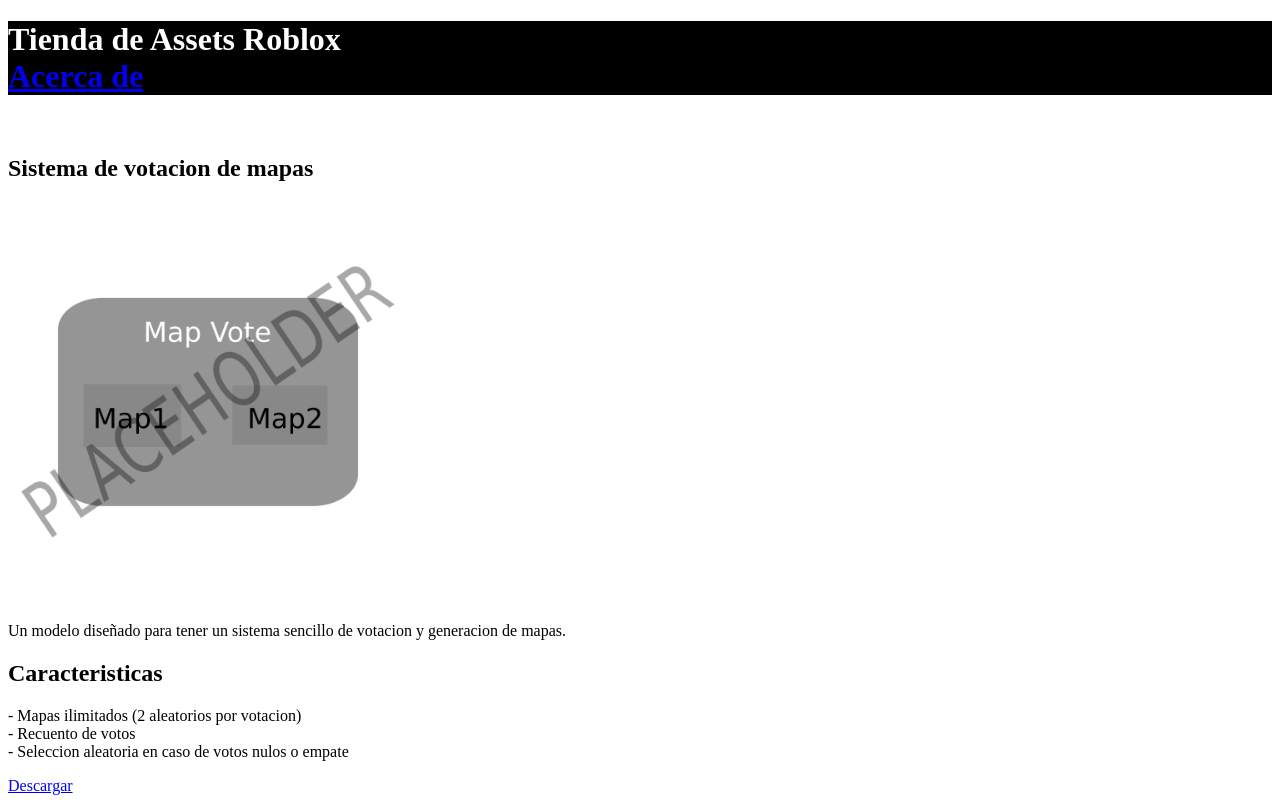
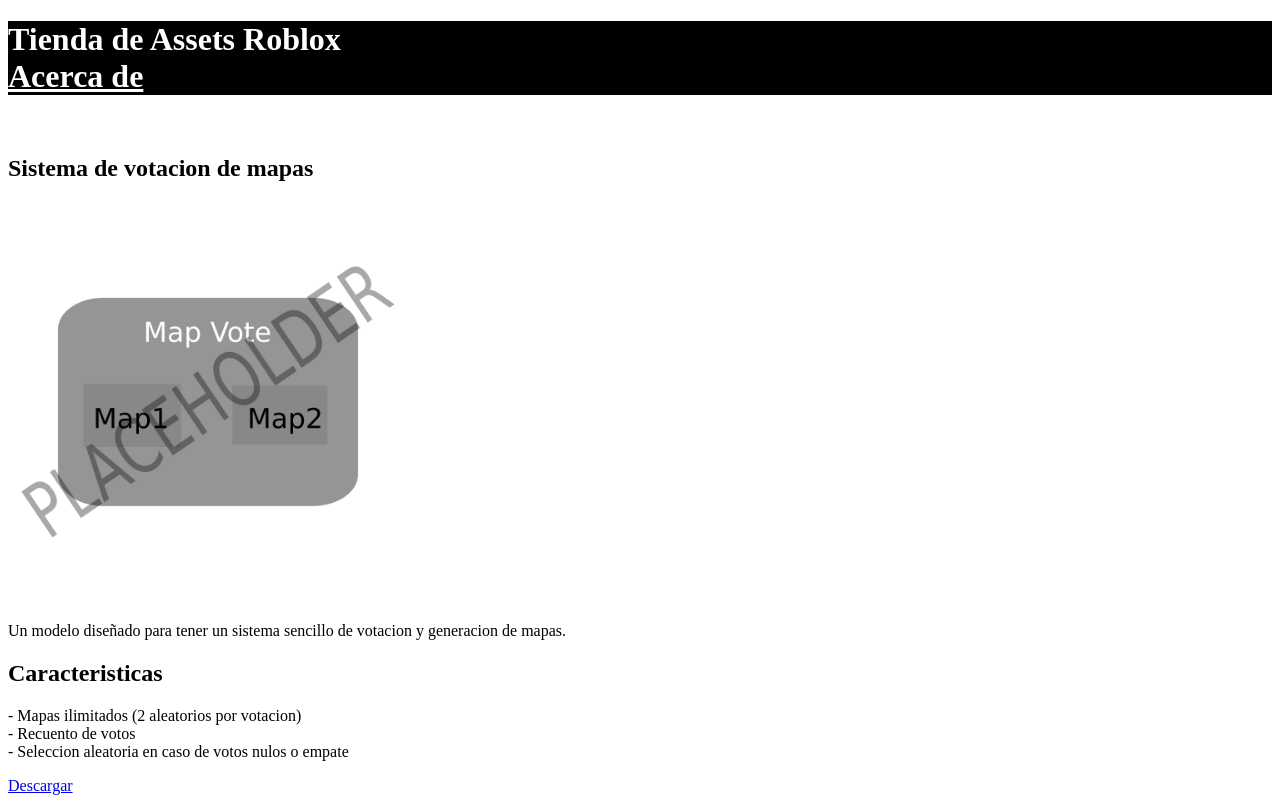
Before and after one commit to CrisGamerPro/AssetStore, a plain HTML site: page index.html in a window 1280 px wide. Shown: the top 800 px of the page. Drawn offline with Linux system fonts and the light colour scheme; a script that the page names is missing.

Commit message:
Update index.html

```diff
--- a/index.html
+++ b/index.html
@@ -6,7 +6,7 @@
   <script src="https://www.paypal.com/sdk/js?client-id=TU_CLIENT_ID&currency=USD"></script>
 </head>
 <body>
-  <h1 style="color: White; background-color: Black;">Tienda de Assets Roblox <p style="display: table-cell; text-align: right; vertical-align: top; color: White;"><a href="about.html">Acerca de</a></p></h1>
+  <h1 style="color: White; background-color: Black;">Tienda de Assets Roblox <p style="display: table-cell; text-align: right; vertical-align: top;"><a href="about.html" style="color: White;">Acerca de</a></p></h1>
   <br>
   <div>
     <h2>Sistema de votacion de mapas</h2>
```
